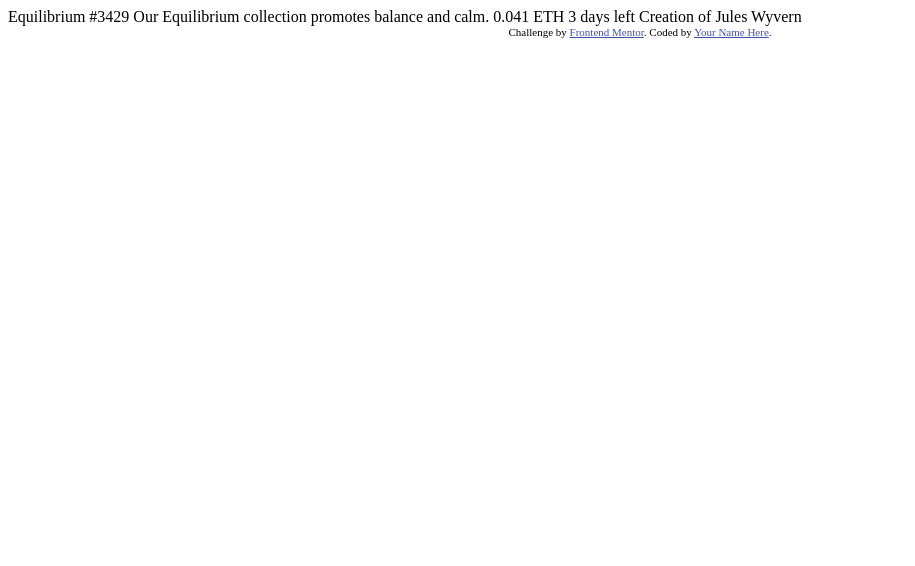
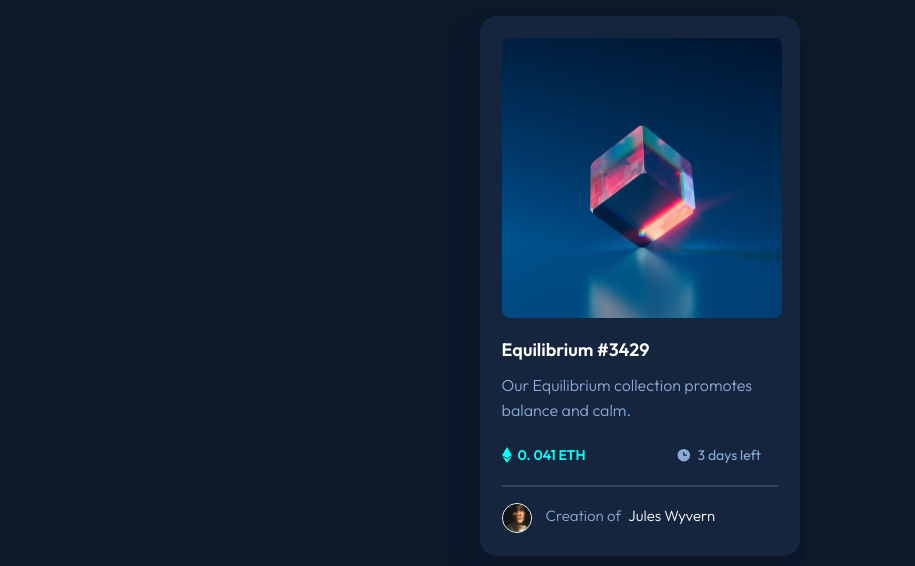
Before and after one commit to vhelfrih/NFT-preview-card-Frontend-Mentor, a plain HTML site: page index.html in a window 1280 px wide. Shown: the top 566 px of the page, without its empty margins (0-915 px from the left). Drawn offline with Linux system fonts and the light colour scheme.

Commit message:
finished v01

```diff
--- a/index.html
+++ b/index.html
@@ -1,34 +1,43 @@
 <!DOCTYPE html>
 <html lang="en">
   <head>
-  <meta charset="UTF-8">
-  <meta name="viewport" content="width=device-width, initial-scale=1.0"> <!-- displays site properly based on user's device -->
+    <meta charset="UTF-8" />
+    <meta name="viewport" content="width=device-width, initial-scale=1.0" />
+    <!-- displays site properly based on user's device -->
 
-  <link rel="icon" type="image/png" sizes="32x32" href="./images/favicon-32x32.png">
+    <link
+      rel="icon"
+      type="image/png"
+      sizes="32x32"
+      href="./images/favicon-32x32.png"
+    />
 
     <title>Frontend Mentor | NFT preview card component</title>
 
-  <!-- Feel free to remove these styles or customise in your own stylesheet 👍 -->
-  <style>
-    .attribution { font-size: 11px; text-align: center; }
-    .attribution a { color: hsl(228, 45%, 44%); }
-  </style>
-  <link rel="stylesheet" href="style.css">
+    <link rel="stylesheet" href="style.css" />
   </head>
   <body>
-
-  Equilibrium #3429
-
-  Our Equilibrium collection promotes balance and calm.
-
-  0.041 ETH
-  3 days left
-
-  Creation of Jules Wyvern
-
+    <div class="card-container">
+      <img src="./images/image-equilibrium.jpg" alt="equilibrium" />
+      <h1>Equilibrium #3429</h1>
+      <p>Our Equilibrium collection promotes balance and calm.</p>
+      <div class="details-container">
+        <img src="./images/icon-ethereum.svg" alt="ethereum" />
+        <div class="details-price">0. 041 ETH</div>
+        <img src="./images/icon-clock.svg" alt="clock" />
+        <div class="details-days">3 days left</div>
+      </div>
+      <div class="divider"></div>
+      <div class="creator">
+        <img src="./images/image-avatar.png" alt="avatar" />
+        <p>Creation of <span> Jules Wyvern</span></p>
+      </div>
+    </div>
     <div class="attribution">
-    Challenge by <a href="https://www.frontendmentor.io?ref=challenge" target="_blank">Frontend Mentor</a>.
-    Coded by <a href="#">Your Name Here</a>.
+      Challenge by
+      <a href="https://www.frontendmentor.io?ref=challenge" target="_blank"
+        >Frontend Mentor</a
+      >. Coded by <a href="#">Viktor Helfrih</a>.
     </div>
   </body>
 </html>
--- a/style.css
+++ b/style.css
@@ -0,0 +1,128 @@
+@import url('https://fonts.googleapis.com/css2?family=Open+Sans:wght@400;600;700&family=Outfit:wght@300;400;600&display=swap');
+
+:root {
+  --color-primary-blue: hsl(215, 51%, 70%);
+  --color-primary-cyan: hsl(178, 100%, 50%);
+  --color-main-bg: hsl(217, 54%, 11%);
+  --color-card-bg: hsl(216, 50%, 16%);
+  --color-line: hsl(215, 32%, 27%);
+  --color-white: hsl(0, 0%, 100%);
+}
+
+* {
+  box-sizing: border-box;
+  margin: 0;
+  padding: 0;
+}
+
+html, body {
+  font-size: 18px;
+  font-family: "Outfit", sans-serif;
+  background-color: var(--color-main-bg);
+  display: flex;
+  flex-direction: column;
+  align-items: center;
+  justify-content: center;
+}
+
+.card-container {
+  background-color: var(--color-card-bg);
+  width: 320px;
+  height: 540px;
+  margin: 16px auto;
+  border-radius: 16px;
+  box-shadow: -15px 15px 15px #0C1729, -15px 15px 15px #0C192C;
+  padding-top: 10px;
+  padding-left: 1.2rem;
+  padding-right: 1.2rem;
+  display: flex;
+  align-items: flex-start;
+  flex-direction: column;
+}
+
+img {
+  width: 280px;
+  height: 280px;
+  margin: 12px auto;
+  border-radius: 8px;
+}
+
+h1 {
+  color: var(--color-white);
+  font-size: 18px;
+  margin-top: 8px;
+}
+
+p {
+  color: var(--color-primary-blue);
+  font-size: 16px;
+  font-weight: 300;
+  line-height: 1.4rem;
+  margin: 12px auto;
+}
+
+.details-container {
+  font-weight: 600;
+  display: flex;
+  align-items: center;
+  font-size: 14px;
+  margin-bottom: 6px;
+}
+
+.details-price {
+  color: var(--color-primary-cyan);
+  display: inline-block;
+  margin-right: 5rem;
+}
+
+.details-days {
+  color: var(--color-primary-blue);
+  font-weight: 400;
+}
+
+.details-container img {
+  width: 16px;
+  height: 16px;
+  margin-right: 6px;
+}
+
+.details-container img:first-child {
+  height: 16px;
+  width: 10px;
+}
+
+.divider {
+  color: var(--color-line);
+  width: 100%;
+  border: 1px solid;
+  margin: 4px auto;
+}
+
+.creator {
+  display: flex;
+  color: var(--color-primary-blue);
+  font-weight: 300;
+}
+
+.creator p {
+  font-size: 15px;
+}
+
+.creator img {
+  width: 30px;
+  height: 30px;
+  border: 1px solid var(--color-white);
+  border-radius: 50%;
+  margin-right: 14px;
+}
+
+.creator span {
+  color: var(--color-white);
+  margin-left: 4px;
+  font-size: 15px;
+}
+
+.attribution {
+  align-items: center;
+  justify-content: flex-end;
+}
```
Lines whose indentation alone changed are shown as unchanged.
